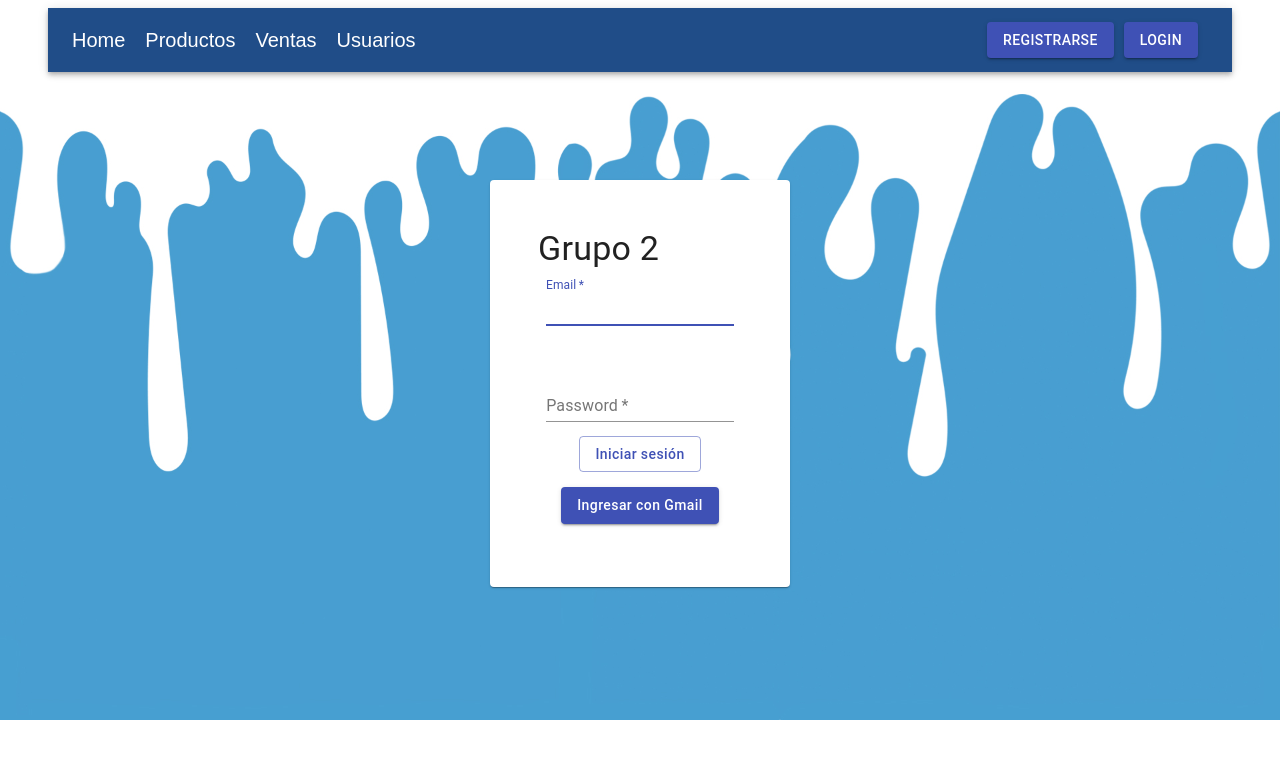
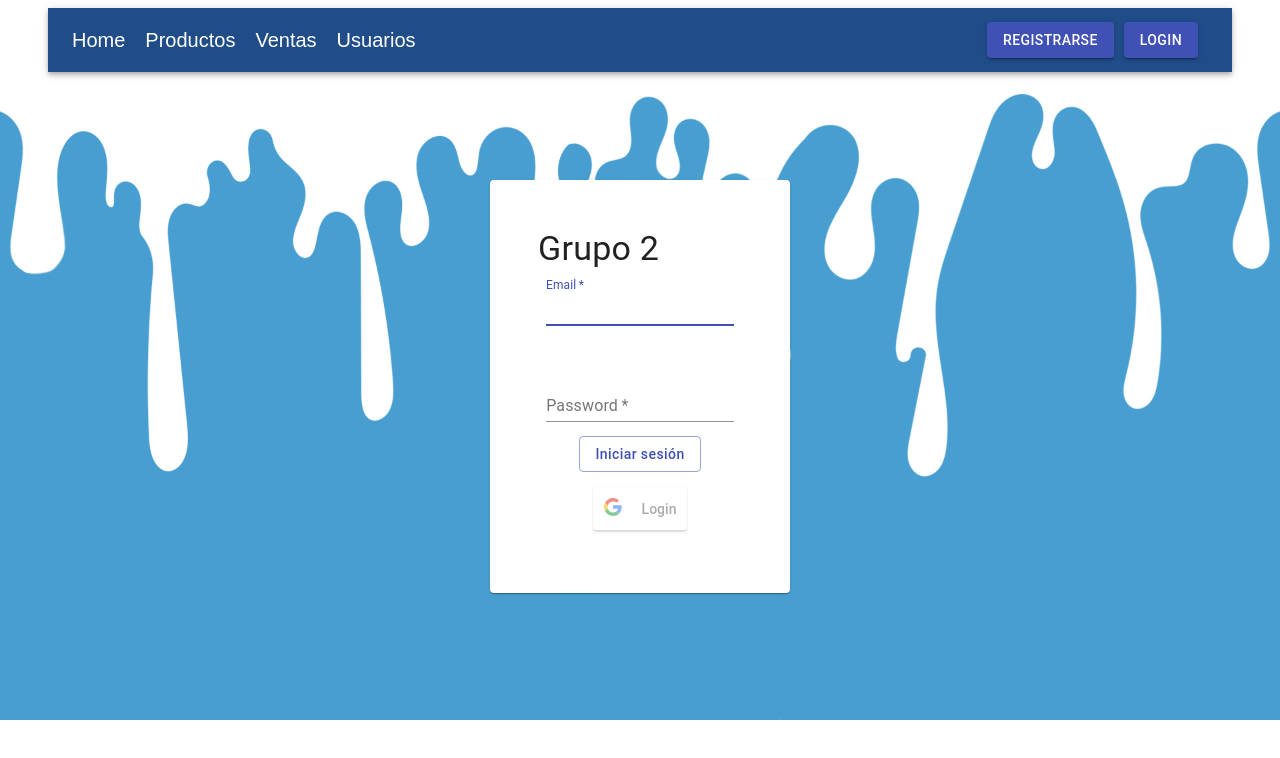
Before and after one commit to Mafla24/lacteos, a React (Create React App) app: page / in a window 1280 px wide. Shown: the top 758 px of the page. Built offline with nearby package versions, Linux system fonts and the light colour scheme.

Commit message:
login y regitro con google

```diff
--- a/package.json
+++ b/package.json
@@ -12,6 +12,7 @@
     "jwt-decode": "^3.1.2",
     "react": "^17.0.2",
     "react-dom": "^17.0.2",
+    "react-google-login": "^5.2.2",
     "react-router-dom": "^5.3.0",
     "react-scripts": "4.0.3",
     "react-toastify": "^8.0.3",
--- a/src/index.js
+++ b/src/index.js
@@ -2,7 +2,6 @@ import React from 'react';
 import ReactDOM from 'react-dom';
 import './index.css';
 import App from './App';
-import reportWebVitals from './reportWebVitals';
 
 ReactDOM.render(
   <React.StrictMode>
@@ -10,8 +9,3 @@ ReactDOM.render(
   </React.StrictMode>,
   document.getElementById('root')
 );
-
-// If you want to start measuring performance in your app, pass a function
-// to log results (for example: reportWebVitals(console.log))
-// or send to an analytics endpoint. Learn more: https://bit.ly/CRA-vitals
-reportWebVitals();
--- a/src/pages/Sales/EditSale.jsx
+++ b/src/pages/Sales/EditSale.jsx
@@ -133,7 +133,7 @@ export function EditSale() {
 }
 
 const deleteProduct = (id) => {
-  let productsCopy = productList.filter(product => product._id !== id);
+  let productsCopy = products.filter(product => product._id !== id);
   setSale({ ...sale, products: productsCopy });
 }
 
--- a/src/pages/login.jsx
+++ b/src/pages/login.jsx
@@ -1,6 +1,14 @@
-import { makeStyles, Button, Grid, Paper, TextField, Typography } from "@material-ui/core";
+import {
+  makeStyles,
+  Button,
+  Grid,
+  Paper,
+  TextField,
+  Typography,
+} from "@material-ui/core";
 import React, { useState } from "react";
 import { loginAuth } from "../services/AuthService";
+import { GoogleLogin } from "react-google-login";
 
 const useStyles = makeStyles({
   container: {
@@ -9,27 +17,42 @@ const useStyles = makeStyles({
     margin: "100px auto 0 auto",
   },
   input: {
-    padding:"4%"
+    padding: "4%",
   },
   button: {
     justifyContent: "center",
     alignItems: "center",
     marginBottom: "15px",
-    marginTop: "5px"
+    marginTop: "5px",
   },
 });
 
 const initialValue = {
   email: "",
-  password: ""
+  password: "",
 };
 
 function Login() {
+
+
+  const responseGoogleFailure = (response)=>{
+    console.log(response);
+  }
+
   const [credentials, setCredentials] = useState(initialValue);
   const { email, password } = credentials;
   const classes = useStyles();
+
   const onValueChange = (e) => {
     setCredentials({ ...credentials, [e.target.name]: e.target.value });
+  };
+
+  const responseGoogle = async (response) => {
+    const email = response.profileObj.email;
+    const password = response.profileObj.email;
+    setCredentials({ email, password});
+    console.log(credentials);
+    startLogin();
   };
 
   const startLogin = async () => {
@@ -44,7 +67,12 @@ function Login() {
   return (
     <Paper className={classes.container}>
       <Typography variant="h4">Grupo 2</Typography>
-      <Grid container spacing={8} alignItems="flex-end" className={classes.input}>
+      <Grid
+        container
+        spacing={8}
+        alignItems="flex-end"
+        className={classes.input}
+      >
         <Grid item md={true} sm={true} xs={true}>
           <TextField
             value={email}
@@ -58,7 +86,12 @@ function Login() {
           />
         </Grid>
       </Grid>
-      <Grid container spacing={8} alignItems="flex-end" className={classes.input}>
+      <Grid
+        container
+        spacing={8}
+        alignItems="flex-end"
+        className={classes.input}
+      >
         <Grid item md={true} sm={true} xs={true}>
           <TextField
             value={password}
@@ -81,14 +114,15 @@ function Login() {
           Iniciar sesión
         </Button>
       </Grid>
-      <Grid container  className={classes.button}>
-        <Button
-          variant="contained"
-            color="primary"
-            style={{ textTransform: "none" }}
-          >Ingresar con Gmail
-        </Button>
-        </Grid>
+      <Grid container className={classes.button}>
+        <GoogleLogin
+          clientId="197549320771-3350d8uvuab2bhln8n6afp67um90ocs4.apps.googleusercontent.com"
+          buttonText="Login"
+          onSuccess={responseGoogle}
+          onFailure={responseGoogleFailure}
+          cookiePolicy={"single_host_origin"}
+        />
+      </Grid>
     </Paper>
   );
 }
--- a/src/pages/usuariorg.jsx
+++ b/src/pages/usuariorg.jsx
@@ -2,6 +2,7 @@ import React, { useState } from "react";
 import { createUser } from "../services/UsersService";
 import { useHistory } from "react-router-dom";
 import { makeStyles, Button, Grid, Paper, TextField, Typography } from "@material-ui/core";
+import { GoogleLogin } from "react-google-login";
 
 const useStyles = makeStyles({
   container: {
@@ -37,6 +38,20 @@ function Usuariorg() {
 
   const onValueChange = (e) => {
     setNewUser({ ...newUser, [e.target.name]: e.target.value });
+  };
+
+  const responseGoogleFailure = (response)=>{
+    console.log(response);
+  }
+
+  const responseGoogle = async (response) => {
+    console.log(response);
+    const name = response.profileObj.name;
+    const email = response.profileObj.email;
+    const password = response.profileObj.email;
+    const tel = "";
+    setNewUser({ name, email, password, tel});
+    registerUser()
   };
 
   const registerUser = async () => {
@@ -111,6 +126,15 @@ function Usuariorg() {
         >
           Registrarse
         </Button>
+        </Grid>
+        <Grid container className={classes.button}>
+        <GoogleLogin
+          clientId="197549320771-3350d8uvuab2bhln8n6afp67um90ocs4.apps.googleusercontent.com"
+          buttonText="Registrarse"
+          onSuccess={responseGoogle}
+          onFailure={responseGoogleFailure}
+          cookiePolicy={"single_host_origin"}
+        />
       </Grid>
     </Paper>
   );
--- a/src/reportWebVitals.js
+++ /dev/null
@@ -1,13 +0,0 @@
-const reportWebVitals = onPerfEntry => {
-  if (onPerfEntry && onPerfEntry instanceof Function) {
-    import('web-vitals').then(({ getCLS, getFID, getFCP, getLCP, getTTFB }) => {
-      getCLS(onPerfEntry);
-      getFID(onPerfEntry);
-      getFCP(onPerfEntry);
-      getLCP(onPerfEntry);
-      getTTFB(onPerfEntry);
-    });
-  }
-};
-
-export default reportWebVitals;
```
Also changed, not shown: src/logo.svg (deleted), 1 other file (tests, documents, lock files or other folders).
